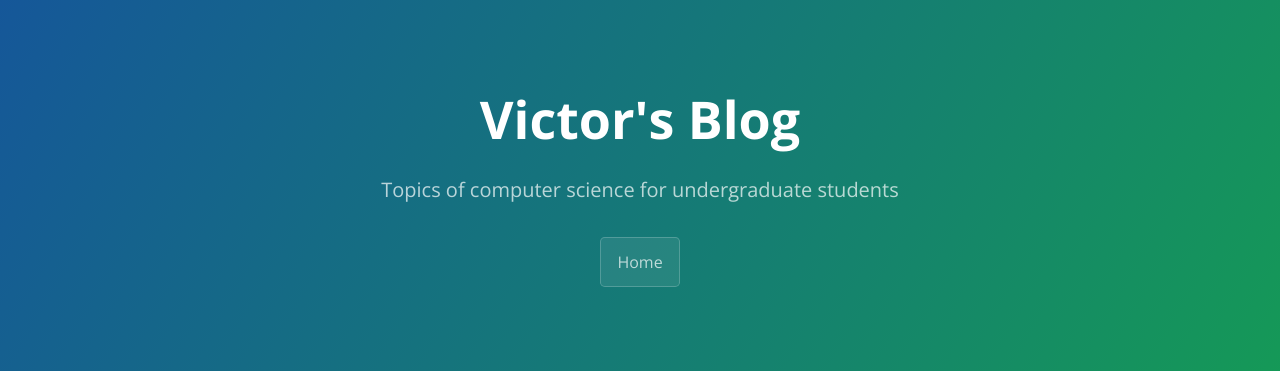
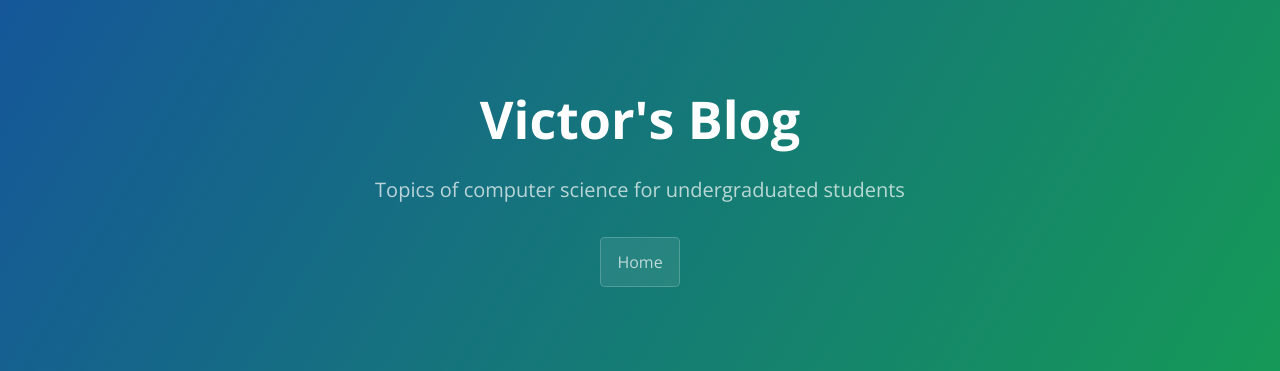
Before and after one commit to vicmelo/vicmelo.github.io, a Jekyll site: the page built from index.html, in a window 1280 px wide. Shown: the top 371 px of the page. Built offline with Jekyll 4.4.1, drawn with Linux system fonts in a browser that asks for light colours; the list of posts is cut into pages by our own code; a file with an impossible date is left out.

Commit message:
Update _config.yml

```diff
--- a/_config.yml
+++ b/_config.yml
@@ -1,6 +1,6 @@
 # Setup
 title:        Victor's Blog
-tagline:      Topics of computer science for undergraduate students
+tagline:      Topics of computer science for undergraduated students
 baseurl:      ""
 paginate:     1
 
```
